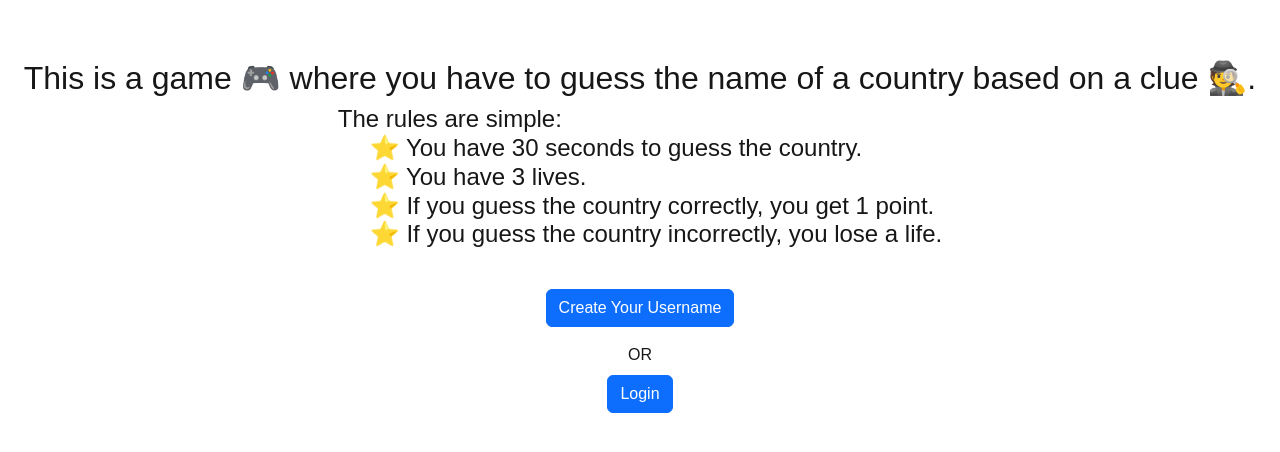
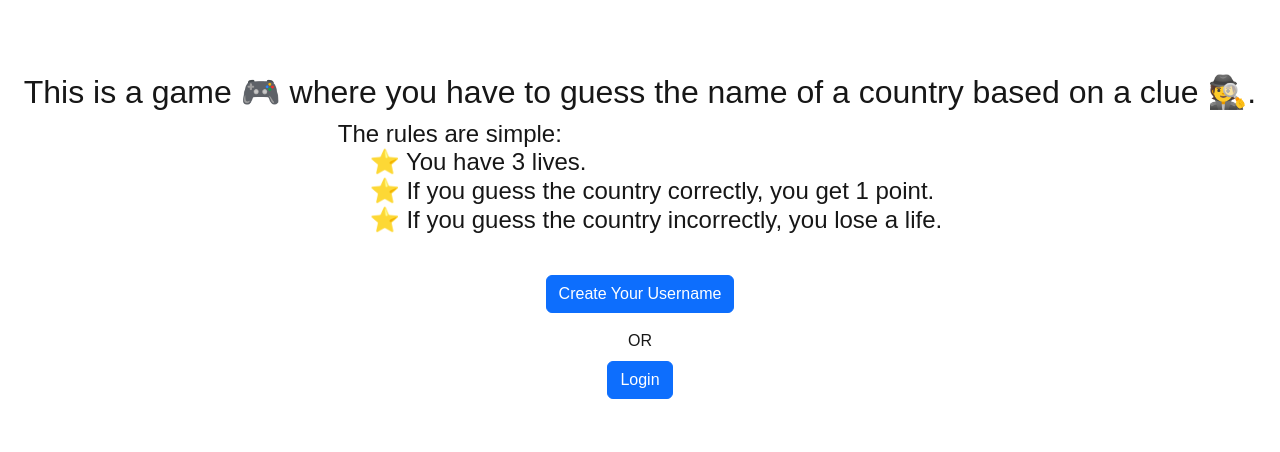
Before and after one commit to sudarshan-plus/around-the-world-gc-fe, a Next.js app: page /game in a window 1280 px wide. Shown: the part 160-612 px from the top of the page. Built offline with nearby package versions, Linux system fonts and the light colour scheme; no server answers.

Commit message:
updated rules

```diff
--- a/app/game/page.tsx
+++ b/app/game/page.tsx
@@ -99,9 +99,6 @@ export default function Game() {
         The rules are simple:
         <ul>
           <li>
-            ⭐️ You have 30 seconds to guess the country.
-          </li>
-          <li>
             ⭐️ You have 3 lives.
           </li>
           <li>
```
